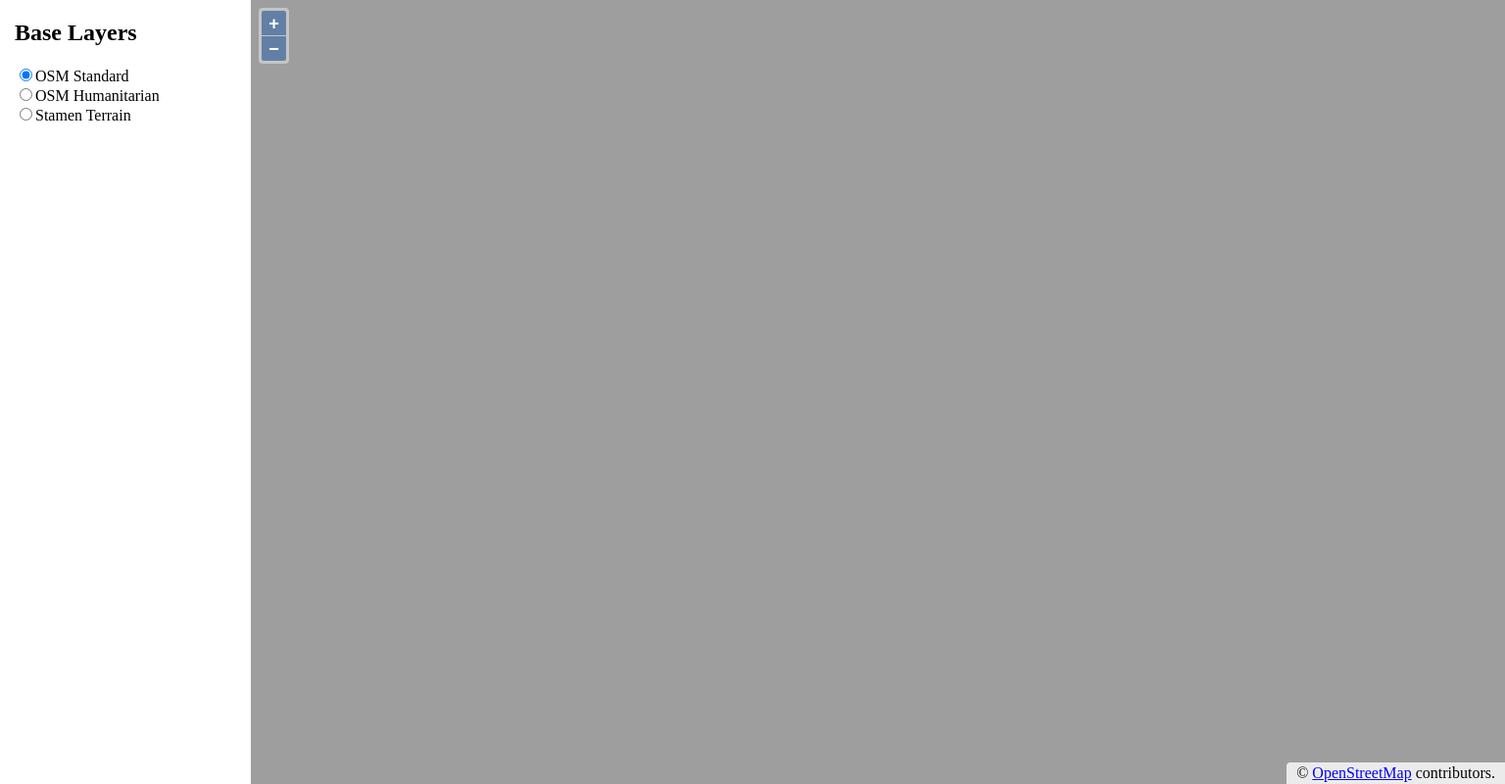
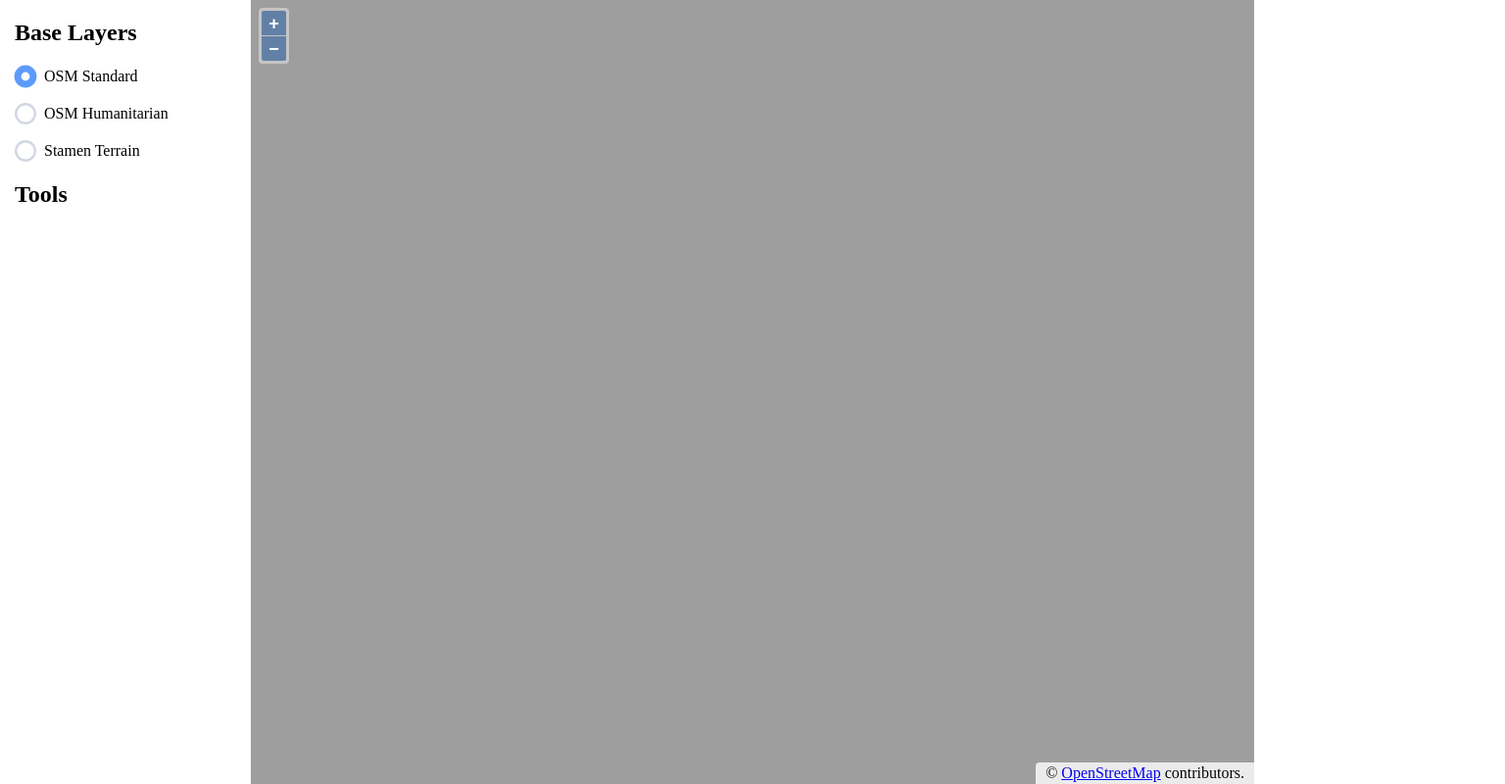
Before and after one commit to faxmishok/gis, a plain HTML site: page index.html in a window 1280 px wide. Shown: the whole page at 98% size, 1536 px wide, since content can reach past the window. Drawn offline with Linux system fonts and the light colour scheme.

Commit message:
added favicon

```diff
--- a/index.html
+++ b/index.html
@@ -5,9 +5,15 @@
   <meta charset="UTF-8">
   <meta http-equiv="X-UA-Compatible" content="IE=edge">
   <meta name="viewport" content="width=device-width, initial-scale=1.0">
+  <!-- Favicon -->
+  <link rel="apple-touch-icon" sizes="180x180" href="/apple-touch-icon.png" />
+  <link rel="icon" type="image/png" sizes="32x32" href="/favicon-32x32.png" />
+  <link rel="icon" type="image/png" sizes="16x16" href="/favicon-16x16.png" />
+  <link rel="manifest" href="/site.webmanifest" />
+
   <title>OpenLayers Map</title>
-  <link rel="stylesheet" href="./style.css">
-  <link rel="stylesheet" href="./libs/v6.5.0-dist/ol.css">
+  <link rel="stylesheet" href="./style.css" />
+  <link rel="stylesheet" href="./libs/v6.5.0-dist/ol.css" />
 </head>
 
 <body>
@@ -16,9 +22,22 @@
     <div class="grid-1">
       <div class="sidebar">
         <h2>Base Layers</h2>
-        <input type="radio" name="baseLayerRadioButton" value="OSMStandard" checked>OSM Standard<br />
-        <input type="radio" name="baseLayerRadioButton" value="OSMHumanitarian">OSM Humanitarian<br />
-        <input type="radio" name="baseLayerRadioButton" value="StamenTerrain">Stamen Terrain<br />
+        <label class="radio">
+          <input type="radio" name="baseLayerRadioButton" value="OSMStandard" checked>
+          <span>OSM Standard</span>
+        </label>
+        <label class="radio">
+          <input type="radio" name="baseLayerRadioButton" value="OSMHumanitarian">
+          <span>OSM Humanitarian</span>
+        </label>
+        <label class="radio">
+          <input type="radio" name="baseLayerRadioButton" value="StamenTerrain">
+          <span>Stamen Terrain</span>
+        </label>
+
+        <h2 class="tools">
+          Tools
+        </h2>
       </div>
     </div>
 
@@ -27,6 +46,7 @@
     </div>
   </div>
 
+
   <script src="./main.js"></script>
   <script src="./libs/v6.5.0-dist/ol.js"></script>
 
--- a/main.js
+++ b/main.js
@@ -52,7 +52,7 @@ function init() {
 
   // Layer Switcher
   const baseLayerElements = document.querySelectorAll(
-    '.sidebar > input[type=radio]'
+    '.sidebar > label > input[type=radio]'
   );
   for (let baseLayerElement of baseLayerElements) {
     baseLayerElement.addEventListener('change', function () {
--- a/style.css
+++ b/style.css
@@ -8,7 +8,7 @@ body {
 }
 
 .map {
-  width: 100vw;
+  width: 80vw;
   height: 100vh;
 }
 
@@ -21,3 +21,62 @@ body {
 .sidebar {
   margin-left: 15px;
 }
+
+/* Radio Button Styling */
+
+.radio {
+  margin: 16px 0;
+  display: block;
+  cursor: pointer;
+}
+.radio input {
+  display: none;
+}
+.radio input + span {
+  line-height: 22px;
+  height: 22px;
+  padding-left: 22px;
+  display: block;
+  position: relative;
+}
+.radio input + span:not(:empty) {
+  padding-left: 30px;
+}
+.radio input + span:before,
+.radio input + span:after {
+  content: '';
+  width: 22px;
+  height: 22px;
+  display: block;
+  border-radius: 50%;
+  left: 0;
+  top: 0;
+  position: absolute;
+}
+.radio input + span:before {
+  background: #d1d7e3;
+  transition: background 0.2s ease,
+    transform 0.4s cubic-bezier(0.175, 0.885, 0.32, 2);
+}
+.radio input + span:after {
+  background: #fff;
+  transform: scale(0.78);
+  transition: transform 0.6s cubic-bezier(0.175, 0.885, 0.32, 1.4);
+}
+.radio input:checked + span:before {
+  transform: scale(1.04);
+  background: #5d9bfb;
+}
+.radio input:checked + span:after {
+  transform: scale(0.4);
+  transition: transform 0.3s ease;
+}
+.radio:hover input + span:before {
+  transform: scale(0.92);
+}
+.radio:hover input + span:after {
+  transform: scale(0.74);
+}
+.radio:hover input:checked + span:after {
+  transform: scale(0.4);
+}
```
Also changed, not shown: android-chrome-192x192.png (added), android-chrome-512x512.png (added), apple-touch-icon.png (added), favicon-16x16.png (added), favicon-32x32.png (added), favicon.ico (added), site.webmanifest (added).
